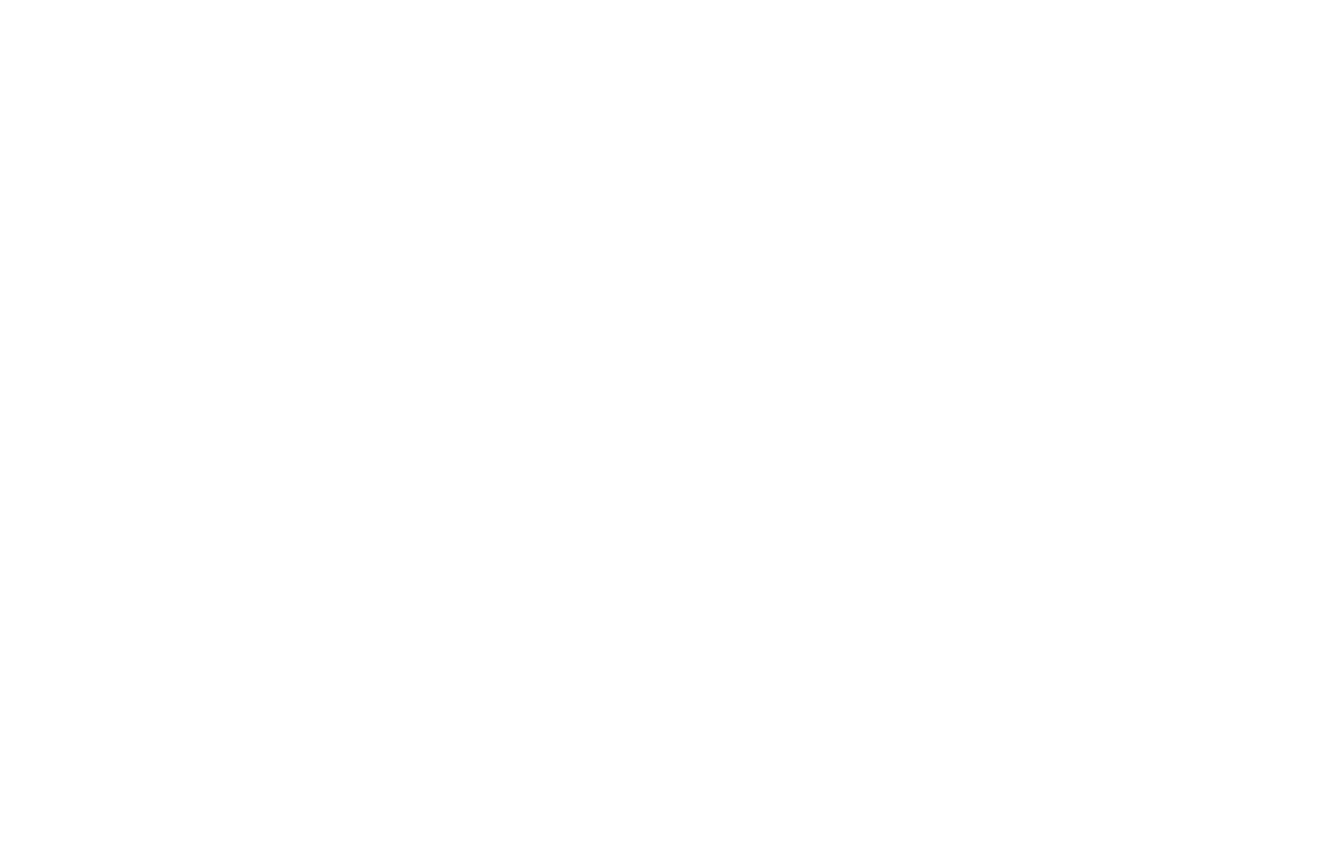
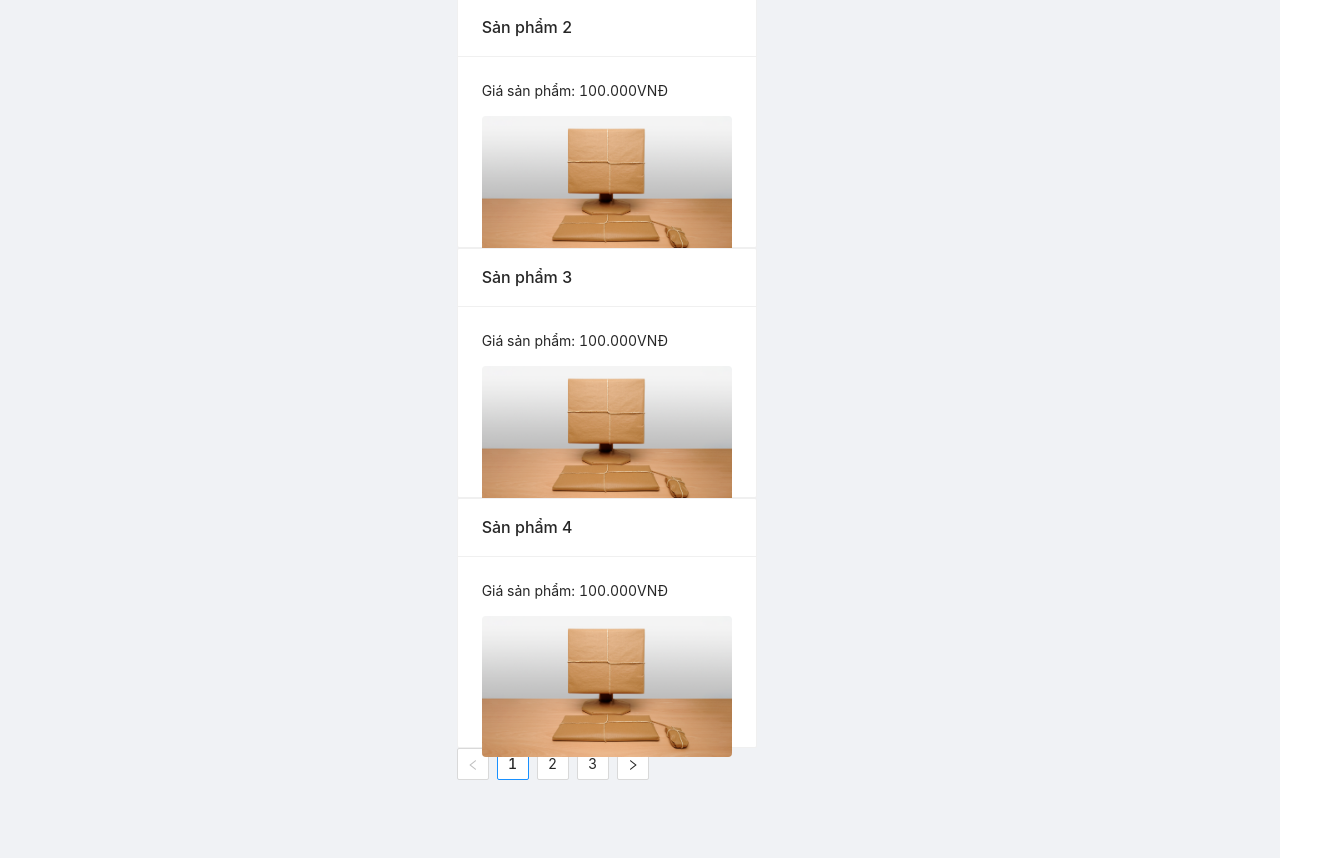
Before and after one commit to LongHaLuong/Cafexuadangian, a React (Create React App) app: page / in a window 1280 px wide. Shown: the part 884-1742 px from the top of the page, 1340 px wide, since content can reach past the window. Before the commit the page ends 800 px from the top, so only its background shows below. Built offline with nearby package versions, Linux system fonts and the light colour scheme.

Commit message:
init product

```diff
--- a/src/pages/MainPage/components/Traditional/index.jsx
+++ b/src/pages/MainPage/components/Traditional/index.jsx
@@ -1,5 +1,98 @@
+import { Row, Col } from 'antd';
+import { Typography } from 'antd';
+import { useState } from "react";
+import { Card, Pagination } from 'antd';
+
+const { Title, Paragraph } = Typography;
+
+let data = [
+  {
+    name: "Sản phẩm 1",
+    price: "100.000VNĐ",
+    src: "/product.jpg"
+  },
+  {
+    name: "Sản phẩm 2",
+    price: "100.000VNĐ",
+    src: "/product.jpg"
+  },
+  {
+    name: "Sản phẩm 3",
+    price: "100.000VNĐ",
+    src: "/product.jpg"
+  },
+  {
+    name: "Sản phẩm 4",
+    price: "100.000VNĐ",
+    src: "/product.jpg"
+  },
+  {
+    name: "Sản phẩm 5",
+    price: "100.000VNĐ",
+    src: "/product.jpg"
+  },
+  {
+    name: "Sản phẩm 6",
+    price: "100.000VNĐ",
+    src: "/product.jpg"
+  },
+  {
+    name: "Sản phẩm 7",
+    price: "100.000VNĐ",
+    src: "/product.jpg"
+  },
+  {
+    name: "Sản phẩm 8",
+    price: "100.000VNĐ",
+    src: "/product.jpg"
+  },
+  {
+    name: "Sản phẩm 9",
+    price: "100.000VNĐ",
+    src: "/product.jpg"
+  },
+]
+
 const Traditional = () => {
-  return <></>;
+  const numEachPage = 4   // Use a constant here to keep track of number of cards per page
+
+  const [minValue,setMinValue] = useState(0);
+  const [maxValue,setMaxValue] = useState(numEachPage);
+
+  const handleChange = value => {
+      setMinValue((value - 1) * numEachPage);
+      setMaxValue(value * numEachPage)
+  };
+
+  return (
+  <>
+  <Row className="tradition">
+        <Col span={8}>
+          <img src="/phincafe.jpeg"></img>
+        </Col>
+        <Col span={16} style={{ padding: "30px" }}>
+          <Title level={5}>Cà phê xưa dân gian</Title>
+          {data &&
+            data.length > 0 &&
+            data.slice(minValue, maxValue).map(val => (
+              <Card
+                title={val.name}
+                style={{ width: 300, height: 250 }}
+              >
+                <p>Giá sản phẩm: {val.price}</p>
+                <img className="productImg" src={val.src}></img>
+              </Card>
+            ))}
+          <Pagination
+            defaultCurrent={1}
+            defaultPageSize={numEachPage} //default size of page
+            onChange={handleChange}
+            total={data.length} //total number of card data available
+          />
+        </Col>
+      </Row>
+  </>
+  );
 };
 
 export default Traditional;
--- a/src/pages/MainPage/index.jsx
+++ b/src/pages/MainPage/index.jsx
@@ -4,6 +4,7 @@
 import { HomeTwoTone, AntDesignOutlined } from "@ant-design/icons";
 import { Carousel } from "antd";
 import Story from "./components/Story"
+import Traditional from "./components/Traditional";
 
 const { Header, Content, Footer } = Layout;
 const contentStyle = {
@@ -58,6 +59,7 @@
           </Carousel>
 
           <Story></Story>
+          <Traditional></Traditional>
 
         </Content>
         <Footer></Footer>
--- a/src/pages/MainPage/style.css
+++ b/src/pages/MainPage/style.css
@@ -23,7 +23,7 @@
   border-radius: 4px;
   max-width: 600px;
   max-height: 450px;
-  margin-top: 2em;
+  margin: 30px;
   width: 100%;
   height: auto;
 }
@@ -40,3 +40,7 @@
   background: #CA965C;
   border-radius: 4px;
 }
+
+.productImg{
+  margin: auto
+}
```
Also changed, not shown: public/phincafe.jpeg (added), public/product.jpg (added).
